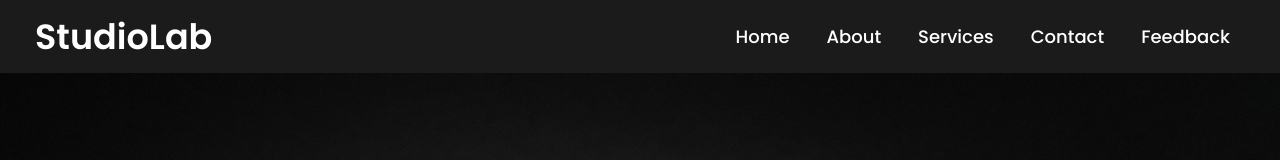
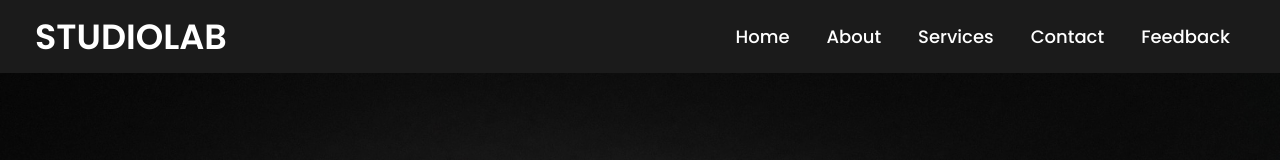
Before and after one commit to BalamuruganKubenthiran/studiopro, a plain HTML site: page index.html in a window 1280 px wide. Shown: the top 160 px of the page. Drawn offline with Linux system fonts and the light colour scheme.

Commit message:
Update index.html

```diff
--- a/index.html
+++ b/index.html
@@ -12,7 +12,7 @@
     <nav>
       <div class="menu">
         <div class="logo">
-          <a href="#">StudioLab</a>
+          <a href="#">STUDIOLAB</a>
         </div>
         <ul>
           <li><a href="#">Home</a></li>
```
